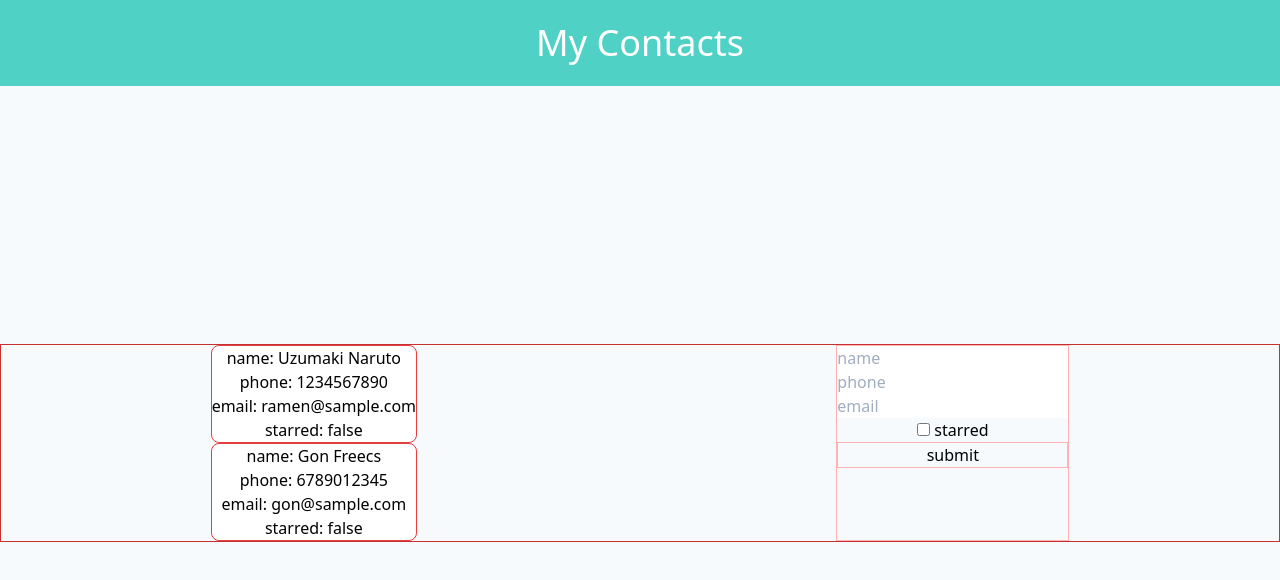
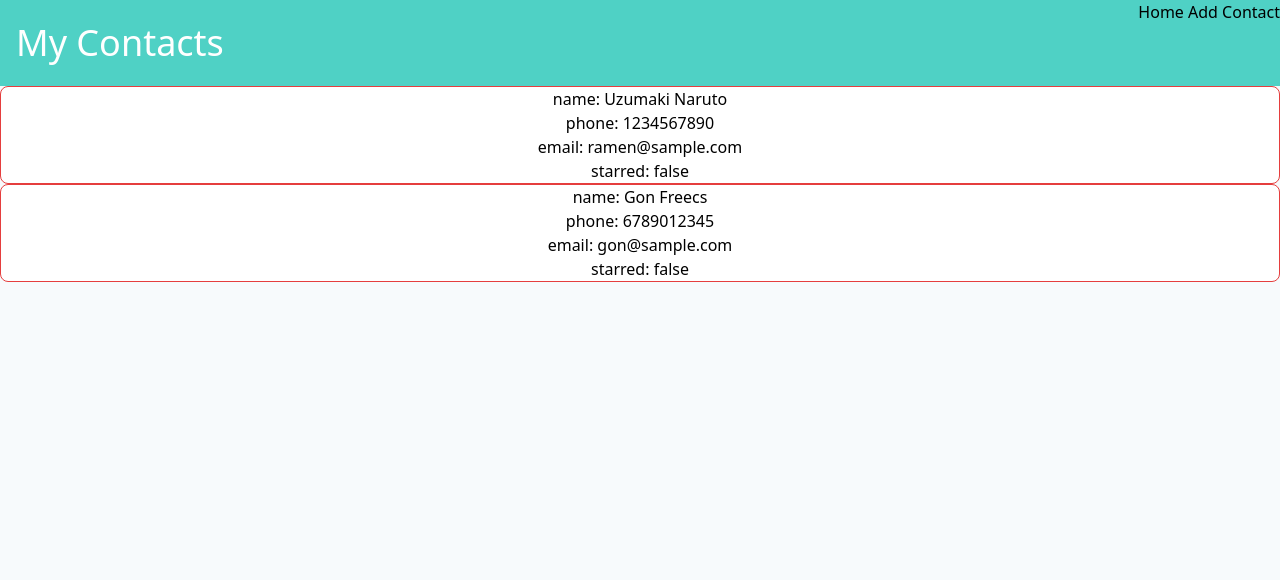
Before and after one commit to gmahima/svelte-contacts, a Svelte app: page / in a window 1280 px wide. Shown: the top 580 px of the page. Built offline with nearby package versions, Linux system fonts and the light colour scheme.

Commit message:
add routing

```diff
--- a/package.json
+++ b/package.json
@@ -23,6 +23,7 @@
     "tailwindcss": "^1.6.2"
   },
   "dependencies": {
-    "sirv-cli": "^1.0.0"
+    "sirv-cli": "^1.0.0",
+    "svelte-routing": "^1.4.2"
   }
 }
--- a/src/App.svelte
+++ b/src/App.svelte
@@ -2,7 +2,8 @@
 	import contacts from './stores/contacts'
 	import ContactList from './ContactList.svelte'
 	import AddContactForm from './AddContactForm.svelte'
-
+	import { Router, Route, Link } from "svelte-routing";
+	export let url = "";
 
 // contacts.subs returns a function to run before unmount
 	// let contacts;
@@ -11,14 +12,20 @@
 	// });
 </script>
 
+<div class="bg-gray-100 rounded-lg text-center h-full min-h-screen flex flex-col ">
+	<Router url="{url}">
+		<div class="bg-teal-400 flex justify-between">
+			<h1 class=" p-4 sm:text-4xl text-white capitalize">My contacts</h1>
+			<nav>
+				<Link to="/">Home</Link>
+				<Link to="add-contact">Add Contact</Link>
+			</nav>
+		</div>
 
-<div class="bg-gray-100 rounded-lg text-center h-full min-h-screen flex flex-col ">
-	<h1 class="bg-teal-400 p-4 sm:text-4xl text-white capitalize">My contacts</h1>
-	<div class="flex justify-around border border-red-700 my-auto">
-		<ContactList />
-		<AddContactForm />
-	</div>
+			<Route path="add-contact" component="{AddContactForm}" />
+			<Route path="/" component="{ContactList}" />
 
 
+	</Router>
 
 </div>
```
Also changed, not shown: 1 other file (tests, documents, lock files or other folders).
